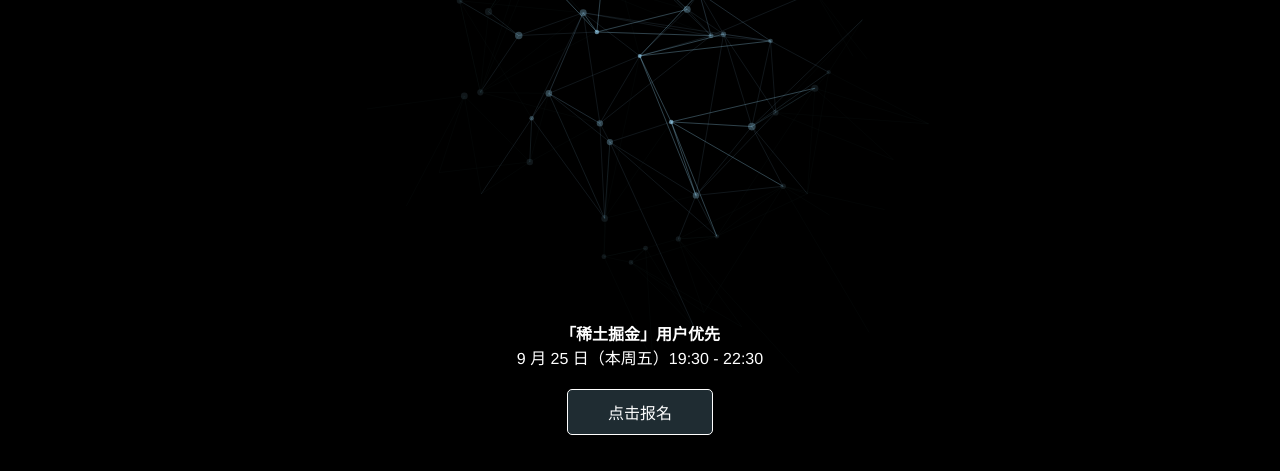
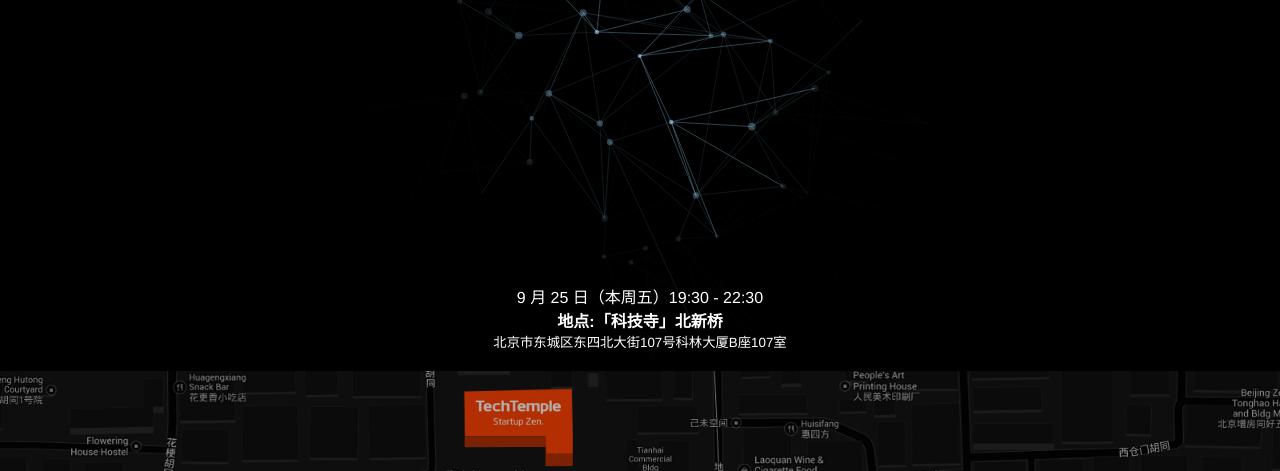
Before and after one commit to kalasoo/definers-and-makers, a plain HTML site: page index.html in a window 1280 px wide. Shown: the part 329-800 px from the top of the page. Drawn offline with Linux system fonts and the light colour scheme.

Commit message:
change to poster

```diff
--- a/index.html
+++ b/index.html
@@ -46,7 +46,7 @@ body {
 }
 footer {
     position: fixed;
-    bottom: 20px;
+    bottom: 0;
     left: 0;
     right: 0;
     text-align: center;
@@ -97,7 +97,7 @@ button:hover, button:active {
 }
 canvas {
     position:fixed;
-}</style></head><body><canvas></canvas><div class="container"><section><img src="assets/logo.png" class="logo"><div class="title">京城技术含量最高的<br>一次线下聚会</div><div class="row"><div class="col-3"><div class="count">70<span class="count-postfix"> 位</span></div><div class="count-description">技术高手</div></div><div class="col-3"><div class="count">20<span class="count-postfix"> 位</span></div><div class="count-description">优秀创业者</div></div><div class="col-3"> <div class="count">20<span class="count-postfix"> 位</span></div><div class="count-description">名校海归求职者</div></div></div></section></div><footer><section><p><strong>「稀土掘金」用户优先</strong><br>9 月 25 日（本周五）19:30 - 22:30</p></section><a href="http://form.mikecrm.com/f.php?t=zc6G2K"><p><button>点击报名</button></p></a></footer><script src="lib/animation.js"></script><script>(function() {
+}</style></head><body><canvas></canvas><div class="container"><section><img src="assets/logo.png" class="logo"><div class="title">京城技术含量最高的<br>一次线下聚会</div><div class="row"><div class="col-3"> <div class="count">3<span class="count-postfix"> 轮</span></div><div class="count-description">极速讲解</div></div><div class="col-3"><div class="count">3<span class="count-postfix"> 组</span></div><div class="count-description">趣味抽奖</div></div><div class="col-3"><div class="count">N<span class="count-postfix"> 多</span></div><div class="count-description">美食美酒</div></div></div></section></div><footer><section><p>9 月 25 日（本周五）19:30 - 22:30<br><strong>地点:「科技寺」北新桥</strong><br><small>北京市东城区东四北大街107号科林大厦B座107室 </small><br></p></section><a href="http://j.map.baidu.com/cmvfD"><div style="height: 100px; background: url(assets/address.png) no-repeat top center; background-size: cover; opacity: .7;" class="footer-img"></div></a></footer><script src="lib/animation.js"></script><script>(function() {
 
     var width, height, largeHeader, canvas, ctx, points, target, animateHeader = true;
 
```
Also changed, not shown: assets/address.png (added), 1 other file.
